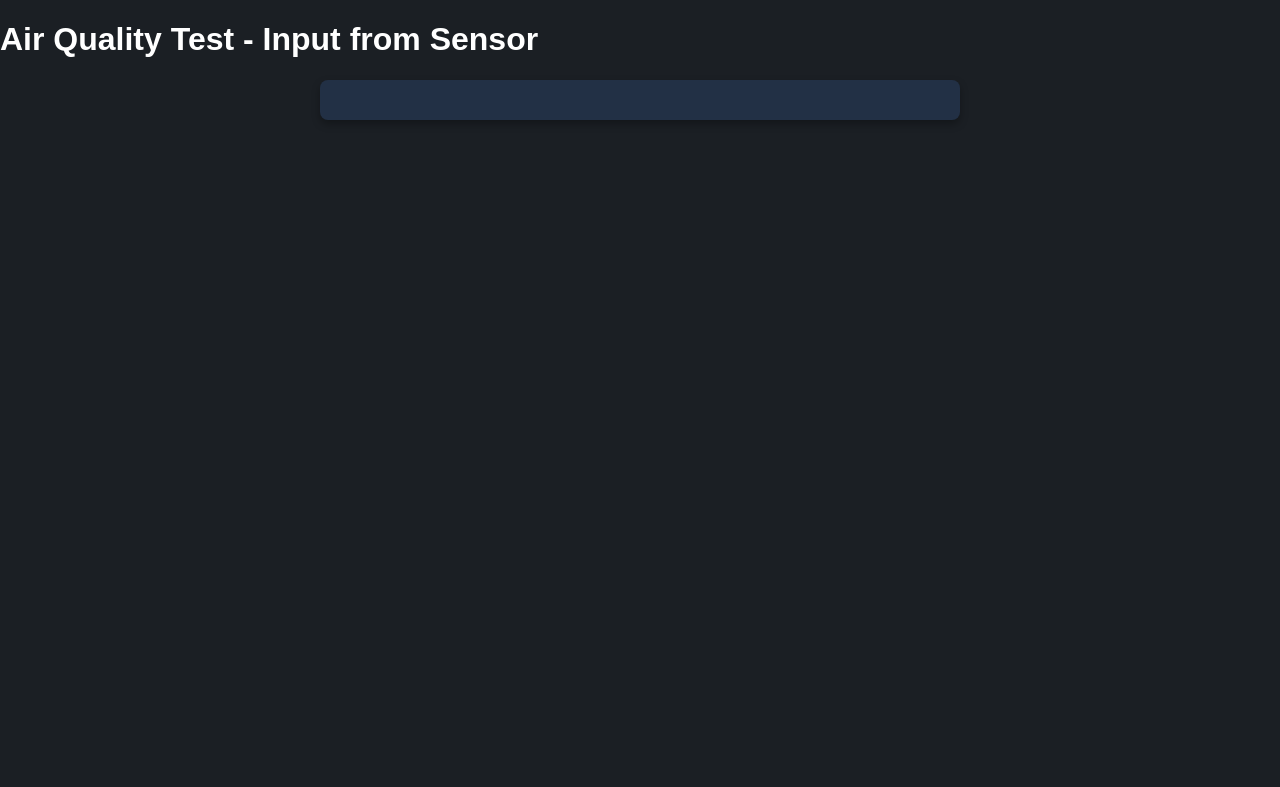
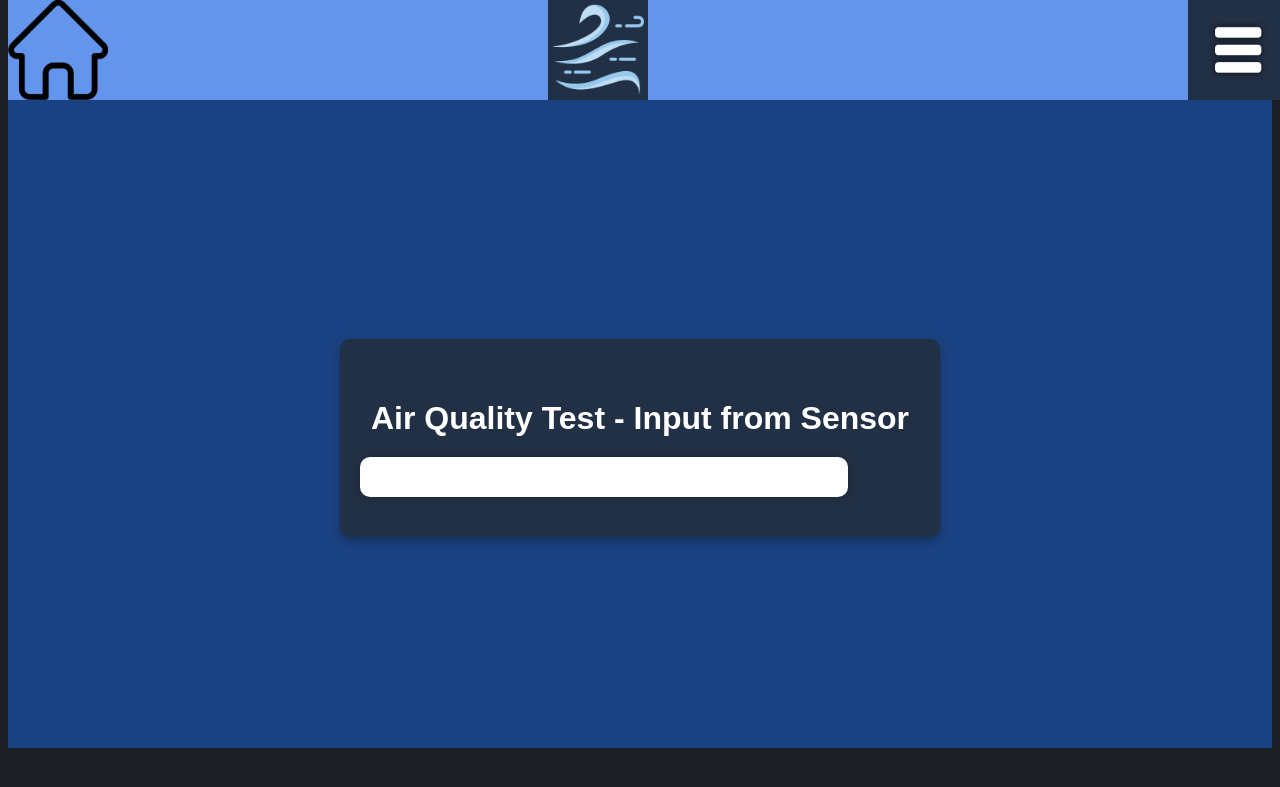
Before and after one commit to EKL-NCI/EirQ, a Flask app: page /Sensors in a window 1280 px wide. Shown: the top 787 px of the page. Run offline with Flask 3, Linux system fonts and the light colour scheme; some libraries are stand-ins or nearby versions.

Commit message:
Added more styling and fixed broken things

```diff
--- a/Static/css/Styles.css
+++ b/Static/css/Styles.css
@@ -7,11 +7,14 @@ body {
 .main_header {
     display: flex;
     align-items: center;
-    position: relative;
+    position: fixed;
+    top: 0;
+    z-index: 1000;
     background-color: cornflowerblue;
     width: 100%;
     height: 100px;
 }
+
 .main_logoImg{
     width: 100px;
     height: 100px;
@@ -68,19 +71,35 @@ body {
 }
 
 .main_main {
-    width: 100%;
-    height: 1800px;
+    display: flex;
+    flex-direction: column;
+    justify-content: center; /* Center content vertically */
+    align-items: center; /* Center content horizontally */
+    min-height: calc(100vh - 100px); /* Subtract the header height */
+    padding: 20px 0;
     background-color: #1a4282;
-    display: flex;
-    justify-content: center;
-    align-items: center;
-    padding: 0px 0;
 }
 
 .main_container {
-    background-color: #223045;
+    background-color: #ffffff;
     width: 80%;
-    height: 80%;
+    max-width: 600px;
+    margin: 20px auto; /* Margin top should be enough to not hide behind the header */
+    padding: 20px;
+    border-radius: 10px;
+    box-shadow: 0 4px 8px rgba(0, 0, 0, 0.2);
+    overflow-y: auto; /* Allows scrolling within the container */
+    max-height: 80vh; /* Sets a maximum height to prevent it from getting too tall */
+}
+
+.info_paragraph {
+    text-align: center; /* Center the text */
+    color: white; /* If your text is light colored */
+    padding: 20px; /* Add some padding */
+    background-color: #2b3a52; /* Or any other color that fits your design */
+    margin: 40px 0; /* Add some top and bottom margin */
+    border-radius: 8px; /* Optional: if you want rounded corners */
+    box-shadow: 0 4px 8px rgba(0, 0, 0, 0.2); /* Optional: if you want some shadow for depth */
 }
 
 /*Signup*/
@@ -253,3 +272,72 @@ button {
     border-radius: 5px;
     align-self: center;
 }
+
+/* Sensor Page Specific Styles */
+.sensor_header {
+    display: flex;
+    align-items: center;
+    position: relative;
+    background-color: cornflowerblue;
+    width: 100%;
+    height: 100px;
+}
+
+.sensor_main {
+    width: 80%; /* Adjust the width as needed */
+    max-width: 600px; /* Or whatever maximum width you prefer */
+    margin-top: 120px; /* Push down from fixed header */
+    padding: 20px;
+    box-sizing: border-box;
+    background-color: #223045; /* Dark blue background for contrast */
+    border-radius: 10px; /* Rounded corners */
+    box-shadow: 0 4px 8px rgba(0, 0, 0, 0.3); /* Subtle shadow for depth */
+}
+
+#messages {
+    background-color: white; /* For readability */
+    padding: 20px;
+    border-radius: 10px;
+    box-shadow: 0 0 10px rgba(0, 0, 0, 0.2);
+    width: 80%;
+    max-width: 600px; /* Consistency in width with other pages */
+    margin: 20px 0; /* Spacing from the header */
+    text-align: center; /* Center-align the text */
+}
+
+#messages p {
+    background-color: #2b3a52; /* Slightly lighter blue for paragraph */
+    color: #ffffff; /* White text for readability */
+    padding: 10px; /* Padding inside paragraphs */
+    margin: 10px 0; /* Margin between paragraphs */
+    border-radius: 4px; /* Rounded corners for paragraphs */
+    font-size: 0.9rem; /* Adjust the font size as needed */
+    line-height: 1.4; /* Line height for better readability */
+    word-wrap: break-word; /* Ensure long text wraps */
+}
+
+.sensor_home{
+    width: 100px;
+    height: 100px;
+    position: absolute;
+    float: left;
+}
+
+.sensor_homeBut{
+    width: 100px;
+    height: 100px;
+    float: left;
+}
+
+.sensor_homeImg{
+    width: 100px;
+    height: 100px;
+    float: left;
+}
+
+.sensor_main h1 {
+    color: #ffffff;
+    text-align: center;
+    padding-top: 20px; /* Additional padding to push it below the fixed header */
+    margin-bottom: 20px; /* Space below the header text */
+}
--- a/Templates/Index.html
+++ b/Templates/Index.html
@@ -31,7 +31,13 @@ Click nbfs://nbhost/SystemFileSystem/Templates/Other/html.html to edit this temp
 
 <div class="main_main">
     <div class="main_container">
+        <div class="info_paragraph">
+            <p>Lorem ipsum dolor sit amet, consectetur adipiscing elit. Vivamus lacinia odio vitae vestibulum. Sed nec felis pellentesque, luctus nisi sed, ullamcorper felis. In in libero eget nunc consequat interdum. Curabitur ultrices consequat bibendum. Praesent id imperdiet erat. Nullam vestibulum lorem at leo mollis, nec aliquam magna pellentesque.</p>
 
+            <p>Etiam vitae massa sed turpis mollis auctor. Sed suscipit, ipsum nec congue fermentum, arcu felis luctus sem, eget vehicula metus mi at lacus. Donec porta, eros in luctus faucibus, arcu ante lacinia eros, eget facilisis dui sapien ut lacus. Praesent non nisi tellus. Duis ac risus eget nunc porta venenatis viverra nec lacus.</p>
+
+            <p>Nunc vitae libero lacus. Pellentesque vitae velit ex. Mauris pharetra sem quam. Duis tincidunt sed nisi sed pretium. Cras elit nisi, elementum eu ultricies vel, aliquet ut dolor. Duis bibendum ullamcorper orci, non sollicitudin sapien. Sed et vehicula elit.</p>
+        </div>
 
     </div>
 </div>
--- a/Templates/sensors.html
+++ b/Templates/sensors.html
@@ -5,14 +5,38 @@
     <meta name="viewport" content="width=device-width, initial-scale=1.0">
     <title>EirQ Solutions</title>
     <script src="https://cdn.pubnub.com/sdk/javascript/pubnub.4.29.11.min.js"></script>
-    <link rel="stylesheet" href="{{url_for('static', filename='css/sensorStyle.css')}}">
+    <link rel="stylesheet" href="{{url_for('static', filename='css/Styles.css')}}">
 </head>
 <body>
-    <h1>Air Quality Test - Input from Sensor</h1>
-    <div id="messages">
-        {% for msg in data %}
-            <p>Timestamp: {{ msg.timestamp }}, Temperature: {{ msg.temperature }}°C, eCO2: {{ msg.eCO2 }} ppm</p>
-        {% endfor %}
+    <div class="main_header">
+        <div class="sensor_home">
+            <a class="sensor_homeBut" href="/"><img class="sensor_homeImg" src="{{url_for('static', filename='img/home.png')}}" alt="home"></a>
+        </div>
+        <div class="main_logo">
+            <img src="{{url_for('static', filename='img/logo.png')}}" alt="EirQ Solutions Logo" class="main_logoImg">
+        </div>
+        <div class="main_menu">
+            <!-- Include navigation items here -->
+            <img class="main_menuImg" src="{{url_for('static', filename='img/menu.png')}}" alt="menu">
+            <div class="main_menuOptions">
+                <a href="/Login">Login</a>
+                <a href="/Signup">Sign Up</a>
+                <a href="/Sensors">View Sensors</a>
+            </div>
+
+        </div>
+    </div>
+
+    <div class="main_main">
+        <div class="sensor_main">
+            <h1>Air Quality Test - Input from Sensor</h1>
+            <div id="messages" class="main_container">
+                <!-- Sensor data will be populated here -->
+                {% for msg in data %}
+                    <p>Timestamp: {{ msg.timestamp }}, Temperature: {{ msg.temperature }}°C, eCO2: {{ msg.eCO2 }} ppm</p>
+                {% endfor %}
+            </div>
+        </div>
     </div>
 </body>
 </html>
```
